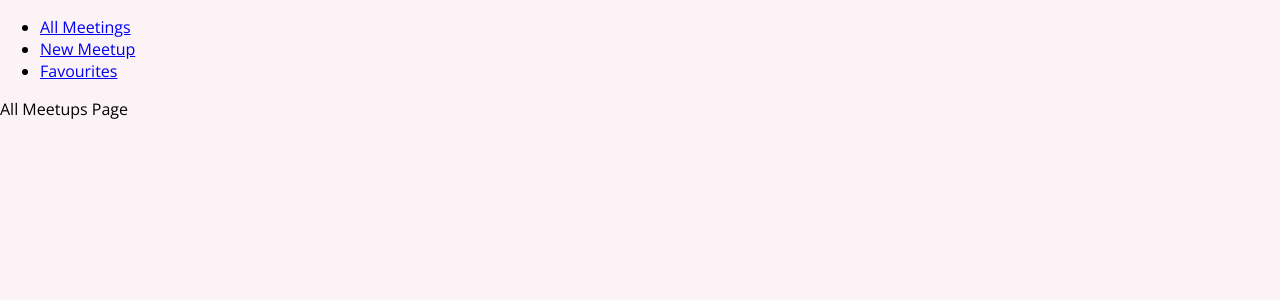
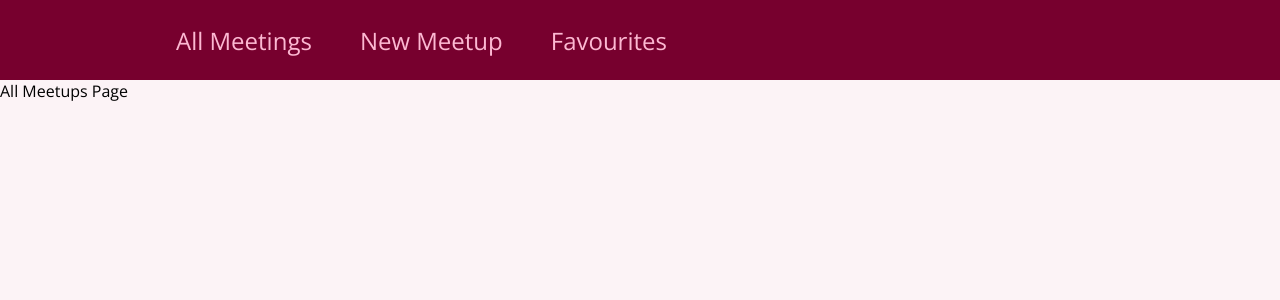
Before and after one commit to kmunirpm/meet-up, a React (Create React App) app: page / in a window 1280 px wide. Shown: the top 300 px of the page. Built offline with nearby package versions, Linux system fonts and the light colour scheme.

Commit message:
navigation styling

```diff
--- a/src/components/layout/MainNav.js
+++ b/src/components/layout/MainNav.js
@@ -1,8 +1,9 @@
 import { Link } from "react-router-dom";
+import classes from "./MainNav.module.css";
 
 const MainNavigation = () => {
   return (
-    <header>
+    <header className={classes.header}>
       <div>
         <nav>
           <ul>
--- /dev/null
+++ b/src/components/layout/MainNav.module.css
@@ -0,0 +1,47 @@
+.header {
+  width: 100%;
+  height: 5rem;
+  display: flex;
+  align-items: center;
+  justify-content: space-between;
+  background-color: #77002e;
+  padding: 0 10%;
+}
+
+.logo {
+  font-size: 2rem;
+  color: white;
+  font-weight: bold;
+}
+
+.header ul {
+  list-style: none;
+  margin: 0;
+  padding: 0;
+  display: flex;
+  align-items: baseline;
+}
+
+.header li {
+  margin-left: 3rem;
+}
+
+.header a {
+  text-decoration: none;
+  font-size: 1.5rem;
+  color: #fcb8d2;
+}
+
+.header a:hover,
+.header a:active,
+.header a.active {
+  color: white;
+}
+
+.badge {
+  background-color: #cc2062;
+  color: white;
+  border-radius: 12px;
+  padding: 0 1rem;
+  margin-left: 0.5rem;
+}
```
